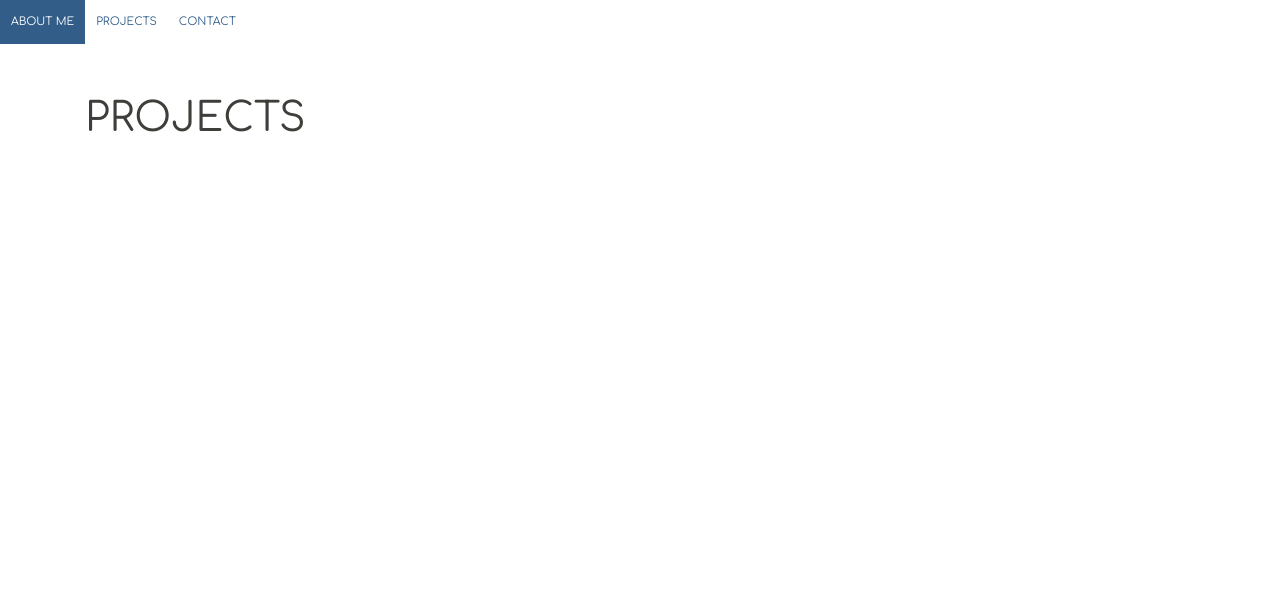
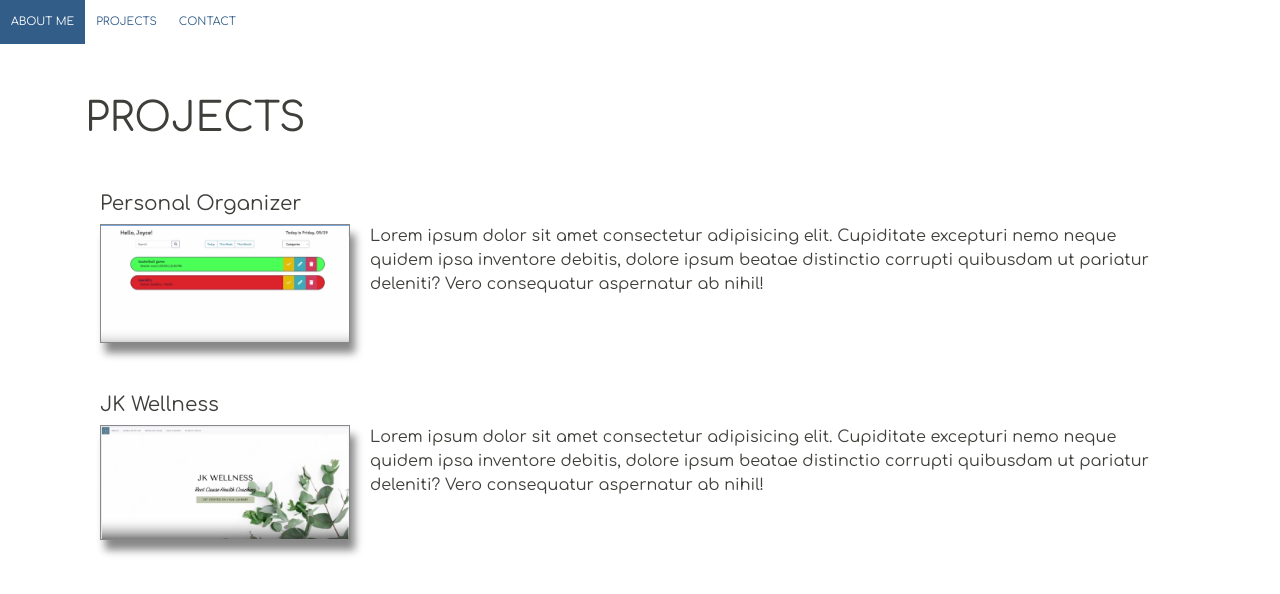
Before and after one commit to jkim2027/portfolio, a Flask app: page /projects in a window 1280 px wide. Shown: the top 594 px of the page. Run offline with Flask 3, Linux system fonts and the light colour scheme; some libraries are stand-ins or nearby versions; some web fonts are replaced.

Commit message:
add projects

```diff
--- a/flask_app/static/style.css
+++ b/flask_app/static/style.css
@@ -58,3 +58,14 @@ body {
     width: 100%;
     height: 1000px;
 }
+
+.project-container {
+    display: flex;
+    gap: 20px;
+}
+
+.project-img {
+    width: 250px;
+    border: 1px solid #888888;
+    box-shadow: 5px 10px 8px #888888;
+}
--- a/flask_app/templates/projects.html
+++ b/flask_app/templates/projects.html
@@ -4,7 +4,28 @@
 
 <div class="container">
     <h1 style="text-transform: uppercase;">Projects</h1>
-
+    <div class="container">
+        <h5>Personal Organizer</h5>
+        <div class="project-container">
+            <div class="left-container">
+                <img src="static/images/project1.png" alt="project" class="project-img">
+            </div>
+            <div class="right-container">
+                <p>Lorem ipsum dolor sit amet consectetur adipisicing elit. Cupiditate excepturi nemo neque quidem ipsa inventore debitis, dolore ipsum beatae distinctio corrupti quibusdam ut pariatur deleniti? Vero consequatur aspernatur ab nihil!</p>
+            </div>
+        </div>
+    </div>
+    <div class="container">
+        <h5>JK Wellness</h5>
+        <div class="project-container">
+            <div class="left-container">
+                <img src="static/images/project2.png" alt="project" class="project-img">
+            </div>
+            <div class="right-container">
+                <p>Lorem ipsum dolor sit amet consectetur adipisicing elit. Cupiditate excepturi nemo neque quidem ipsa inventore debitis, dolore ipsum beatae distinctio corrupti quibusdam ut pariatur deleniti? Vero consequatur aspernatur ab nihil!</p>
+            </div>
+        </div>
+    </div>
 </div>
 
 {% endblock %}
```
Also changed, not shown: flask_app/static/images/profile.jpg (deleted), flask_app/static/images/project1.png (added), flask_app/static/images/project2.png (added).
